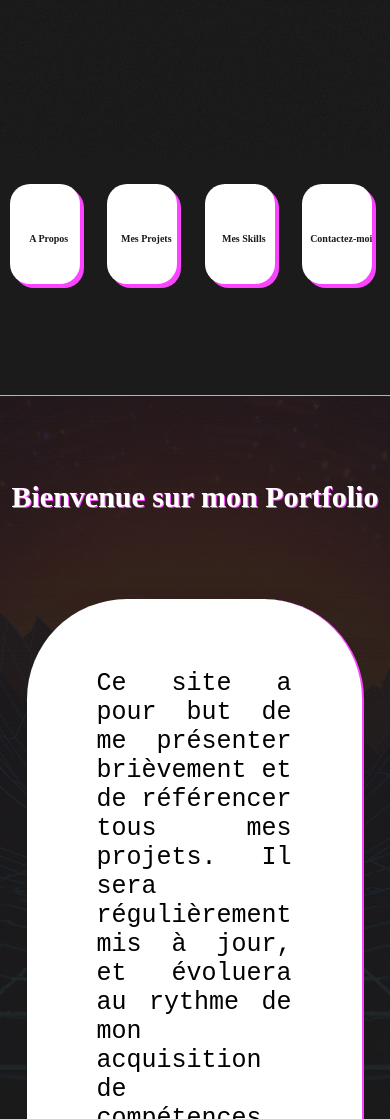
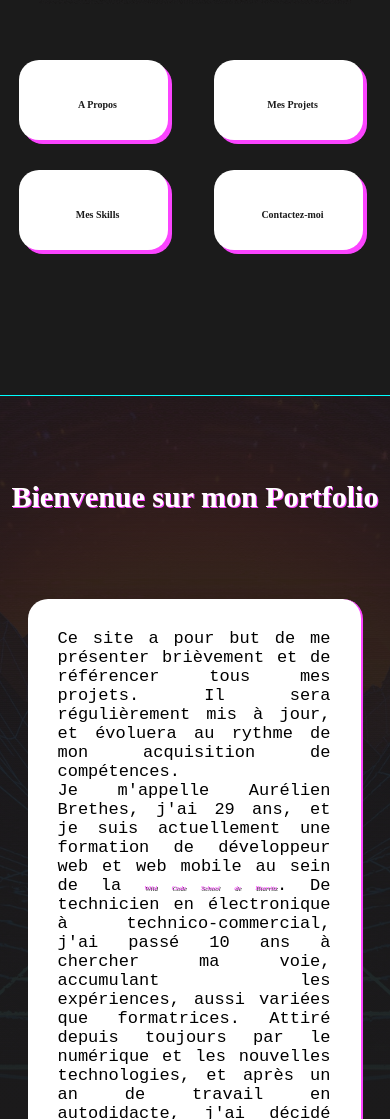
Before and after one commit to aurelienbrethes/my_portfolio, a React (Create React App) app: page / in a window 390 px wide. Shown: the part 449-1568 px from the top of the page. Built offline with nearby package versions, Linux system fonts and the light colour scheme.

Commit message:
fix bug navbar

```diff
--- a/src/App.css
+++ b/src/App.css
@@ -40,7 +40,7 @@ html {
 }
 
 main{
-    width:90%;
+    width:100%;
 }
 
 .App h1, h2, h3, button {
--- a/src/components/Header/Navigation.jsx
+++ b/src/components/Header/Navigation.jsx
@@ -1,4 +1,3 @@
-import { useState } from 'react';
 import './navigation.css';
 
 function Navigation({showLinks}) {
--- a/src/components/about.css
+++ b/src/components/about.css
@@ -56,3 +56,20 @@
         max-height: inherit;
     }
 }
+
+@media screen and (max-width: 600px) {
+
+    .card_container{
+        width: 70%;
+        padding: 30px;
+        border-radius: 20px;
+    }
+
+    .card_container p {
+        font-size: 17px;
+    }
+
+    .card_container p a {
+        font-size: 7px;
+    }
+}
--- a/src/components/home.css
+++ b/src/components/home.css
@@ -5,12 +5,13 @@
     align-items: center;
     background-color: var(--color-black);
     height: 100vh;
-    width: 100vw;
+    width: 100%;
     border-bottom: solid 1px var(--color-blue);
 }
 
 .home_container img{
-    max-height: 500px;
+    width: 500px;
+    max-width: 80%;
 }
 
 .menu_container{
@@ -25,3 +26,16 @@
     justify-content: space-around;
     padding-top: 30px;
 }
+
+@media screen and (max-width: 600px) {
+
+    .home_container {
+        width: 100%;
+    }
+
+    .buttons_container{
+        display: flex;
+        justify-content: space-around;
+        flex-wrap: wrap;
+    }
+}
--- a/src/components/homeButton.css
+++ b/src/components/homeButton.css
@@ -51,6 +51,15 @@
     border-radius: 20px;
 }
 
+@media screen and (max-width: 600px) {
+
+    .homeButton {
+        height: 80px;
+        width: 38vw;
+        margin-top: 30px;
+    }
+}
+
 @keyframes glowing {
     0% { background-position: 0 0; }
     50% { background-position: 400% 0; }
```
